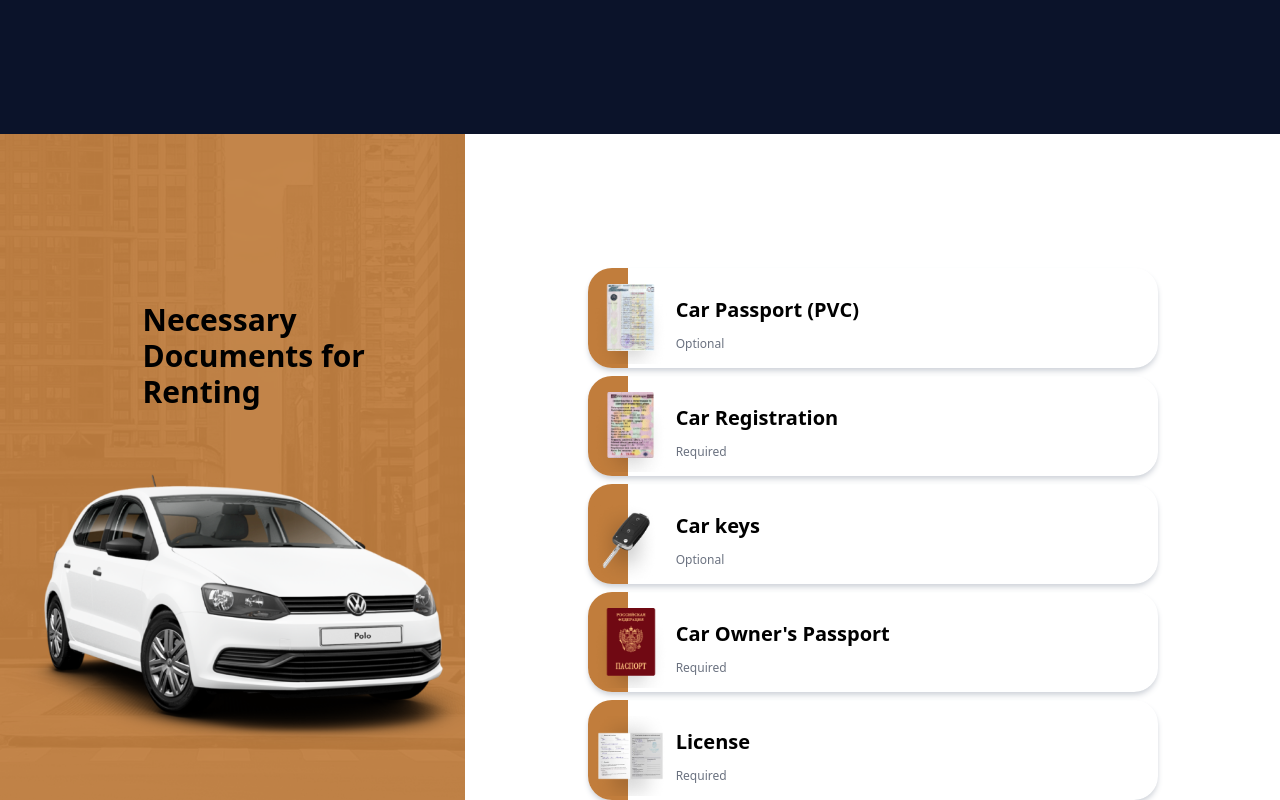
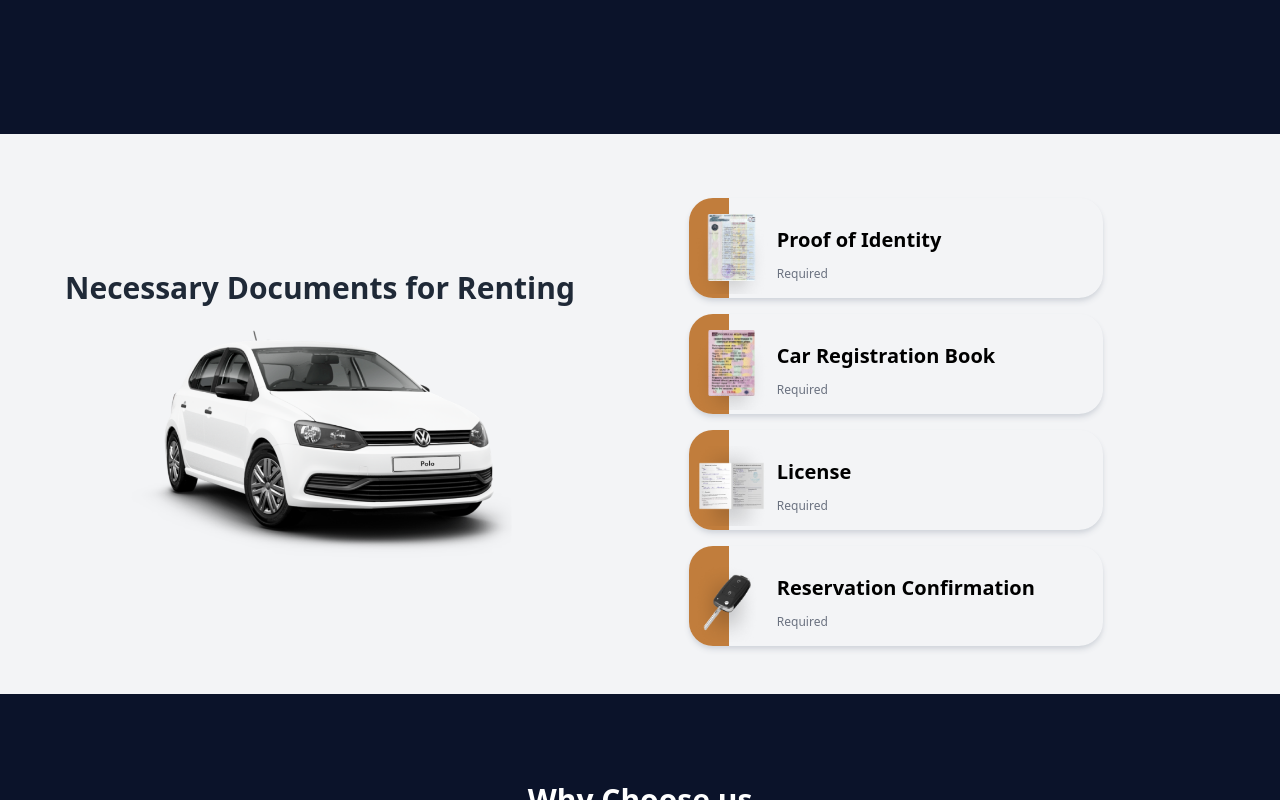
Before and after one commit to DevFawadKhan/RentRush-Front, a React (Vite) app: page / in a window 1280 px wide. Shown: the part 1640-2440 px from the top of the page. Built offline with nearby package versions, Linux system fonts and the light colour scheme.

Commit message:
Update Detail.jsx

```diff
--- a/src/components/Detail.jsx
+++ b/src/components/Detail.jsx
@@ -1,64 +1,59 @@
-// import React from "react";
+import React from "react";
 import DetailCard from "./DetailCard";
+
 function Detail() {
   const items = [
     {
-      title: "Car Passport (PVC)",
-      requirements: "Optional",
+      title: "Proof of Identity",
+      requirements: "Required",
       img: "img1",
     },
     {
-      title: "Car Registration",
+      title: "Car Registration Book",
       requirements: "Required",
       img: "img2",
-    },
-    {
-      title: "Car keys",
-      requirements: "Optional",
-      img: "img3",
-    },
-    {
-      title: "Car Owner's Passport",
-      requirements: "Required",
-      img: "img4",
     },
     {
       title: "License",
       requirements: "Required",
       img: "img5",
     },
+    {
+      title: "Reservation Confirmation",
+      requirements: "Required",
+      img: "img3",
+    },
   ];
 
   return (
-    <>
-      <div className="flex flex-row justify-center items-center" id="requirements">
-        <div className="hidden md:flex w-[40%] h-screen bg flex-col justify-center items-center">
-          <h1 className="text-3xl font-bold w-[80%] mx-auto py-6 pl-24">
+    <div className="bg-gray-100 py-12 flex flex-col lg:flex-row justify-center items-center">
+      {/* Left Section (Image and Title) */}
+      <div className="hidden lg:flex w-[40%] flex-col justify-center items-center">
+        <h1 className="text-3xl font-bold text-gray-800 mb-6 text-center">
           Necessary Documents for Renting
         </h1>
         <img
           src="/src/assets/aboutcar.png"
-            className="hidden sm:block lg:mx-[100px] md:mx-[100px] py-10"
-            alt=""
-          />{" "}
+          className="w-full max-w-sm"
+          alt="Car"
+        />
       </div>
-        <div className="w-[70%] my-6 flex flex-col gap-2 items-center justify-center">
-          <h1 className="text-md font-bold w-[100%] mx-auto py-6 pl-24 lg:hidden">
+
+      {/* Right Section (Cards) */}
+      <div className="w-full lg:w-[50%] flex flex-col space-y-4 px-6">
+        <h1 className="text-2xl font-bold text-gray-800 text-center lg:hidden mb-6">
           Necessary Documents for Renting
         </h1>
-          {items.map((item) => {
-            return (
+        {items.map((item) => (
           <DetailCard
+            key={item.img}
             title={item.title}
             requirement={item.requirements}
             img={item.img}
-                key={item.img}
           />
-            );
-          })}
+        ))}
       </div>
     </div>
-    </>
   );
 }
 
```
Lines whose indentation alone changed are shown as unchanged.
